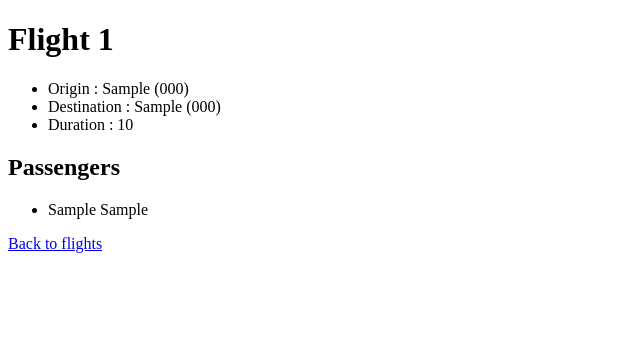
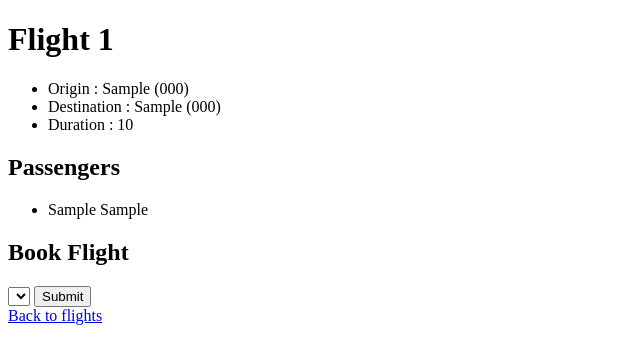
Before and after one commit to danieloselu3/airline, a Django app: page /flights/1 in a window 1280 px wide. Shown: the top 364 px of the page, without its empty margins (0-640 px from the left). Run offline with Django 3.2, Linux system fonts and the light colour scheme; tables that the repository leaves empty hold one stand-in row (values such as "Sample post"); lists and menus that the app fills with data are empty.

Commit message:
added form for booking passengers

```diff
--- a/flights/templates/flights/flight.html
+++ b/flights/templates/flights/flight.html
@@ -17,5 +17,16 @@
         {% endfor %}
     </ul>
 
+    <h2>Book Flight</h2>
+    <form action="{% url 'book' flight.id %}" method="POST">
+        {% csrf_token %}
+        <select name="passenger">
+            {% for passenger in non_passengers %}
+                <option value="{{ passenger.id }}" >{{ passenger }}</option>
+            {% endfor %}
+        </select>
+        <input type="submit">
+    </form>
+
     <a href="{% url 'index' %}">Back to flights</a>
 {% endblock %}
```
